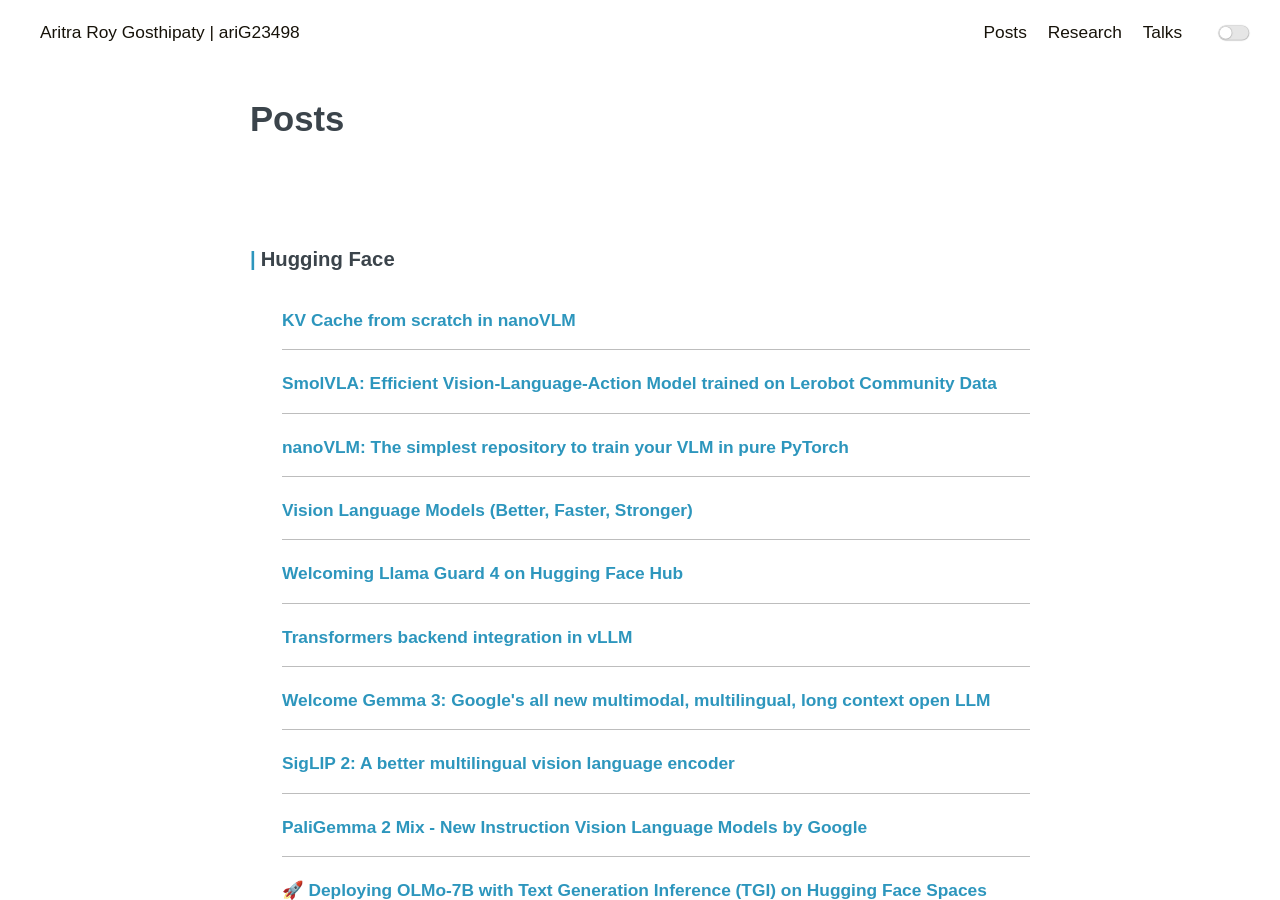
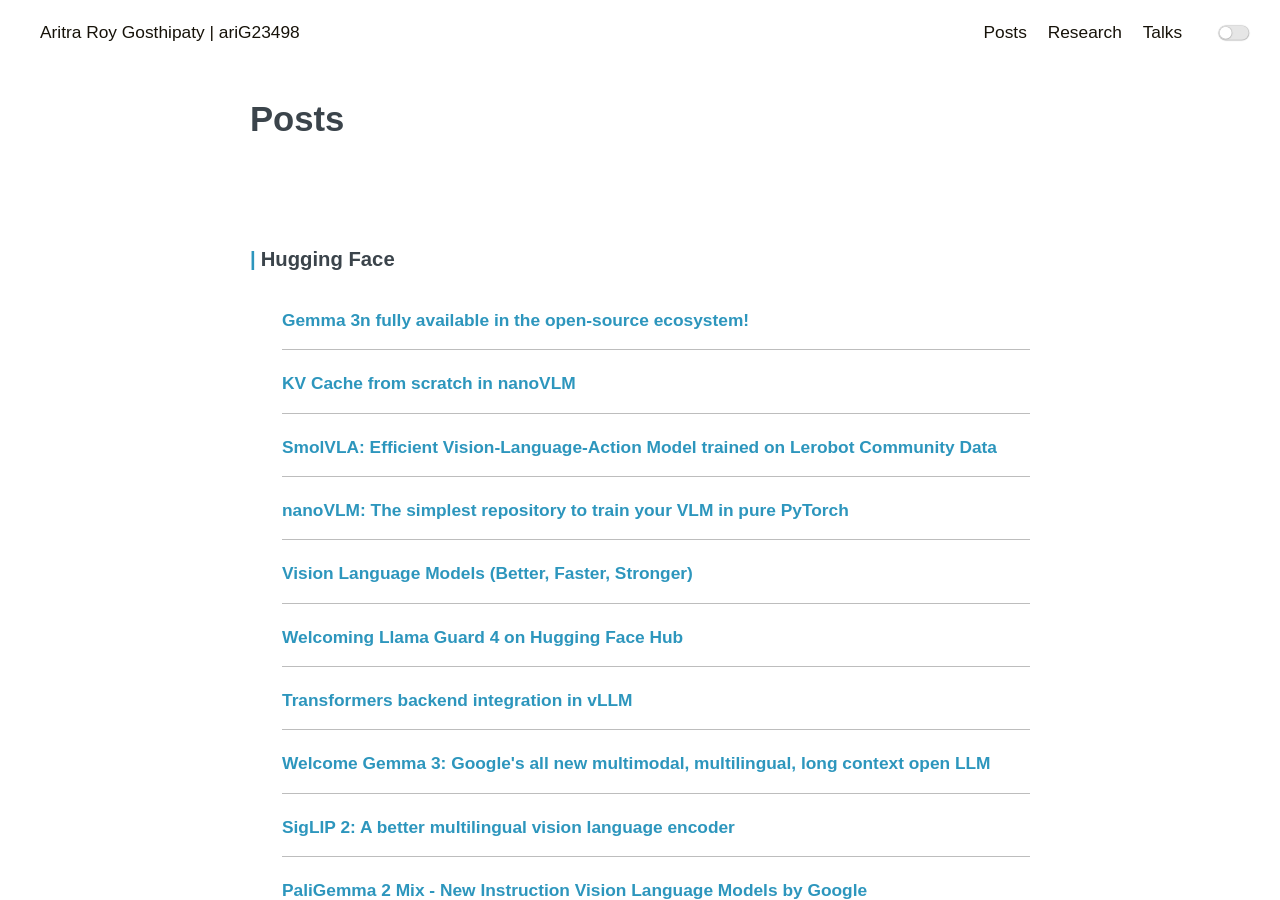
Before and after one commit to ariG23498/ariG23498.github.io, a Jekyll site: the page built from blogs.md, in a window 1280 px wide and 900 px high. Built offline with Jekyll 4.4.1, drawn with Linux system fonts in a browser that asks for light colours.

Commit message:
Update blogs.md

```diff
--- a/blogs.md
+++ b/blogs.md
@@ -7,6 +7,9 @@ permalink: /posts
 <div class="main">
    <div class="post-wrap archive">
       <h3>Hugging Face</h3>
+      <article class="archive-item">
+         <a class="archive-item-link" href="https://huggingface.co/blog/gemma3n" target="_blank" rel="noopener noreferrer">Gemma 3n fully available in the open-source ecosystem!</a>
+      </article>
       <article class="archive-item">
          <a class="archive-item-link" href="https://huggingface.co/blog/kv-cache" target="_blank" rel="noopener noreferrer">KV Cache from scratch in nanoVLM</a>
       </article>
```
